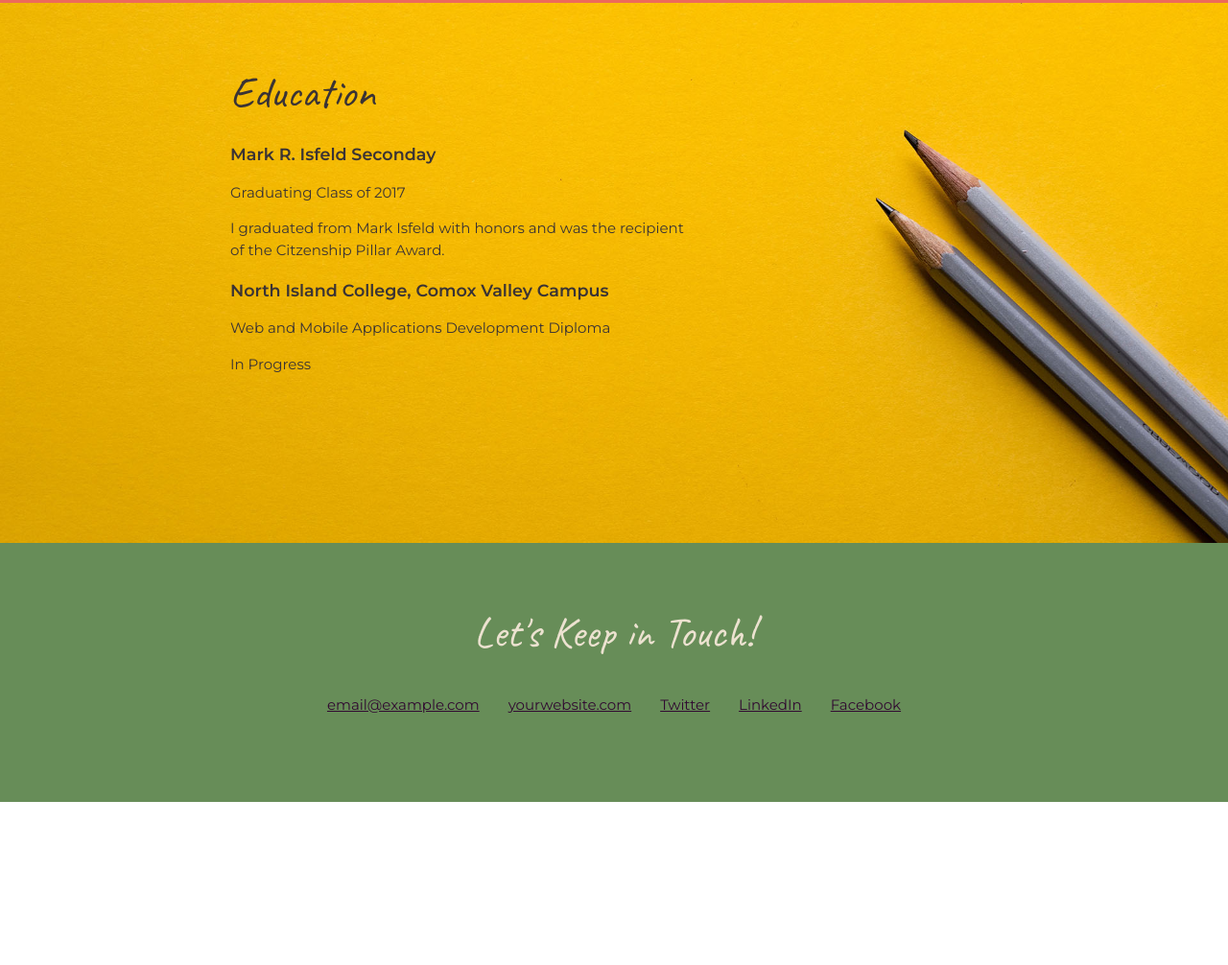
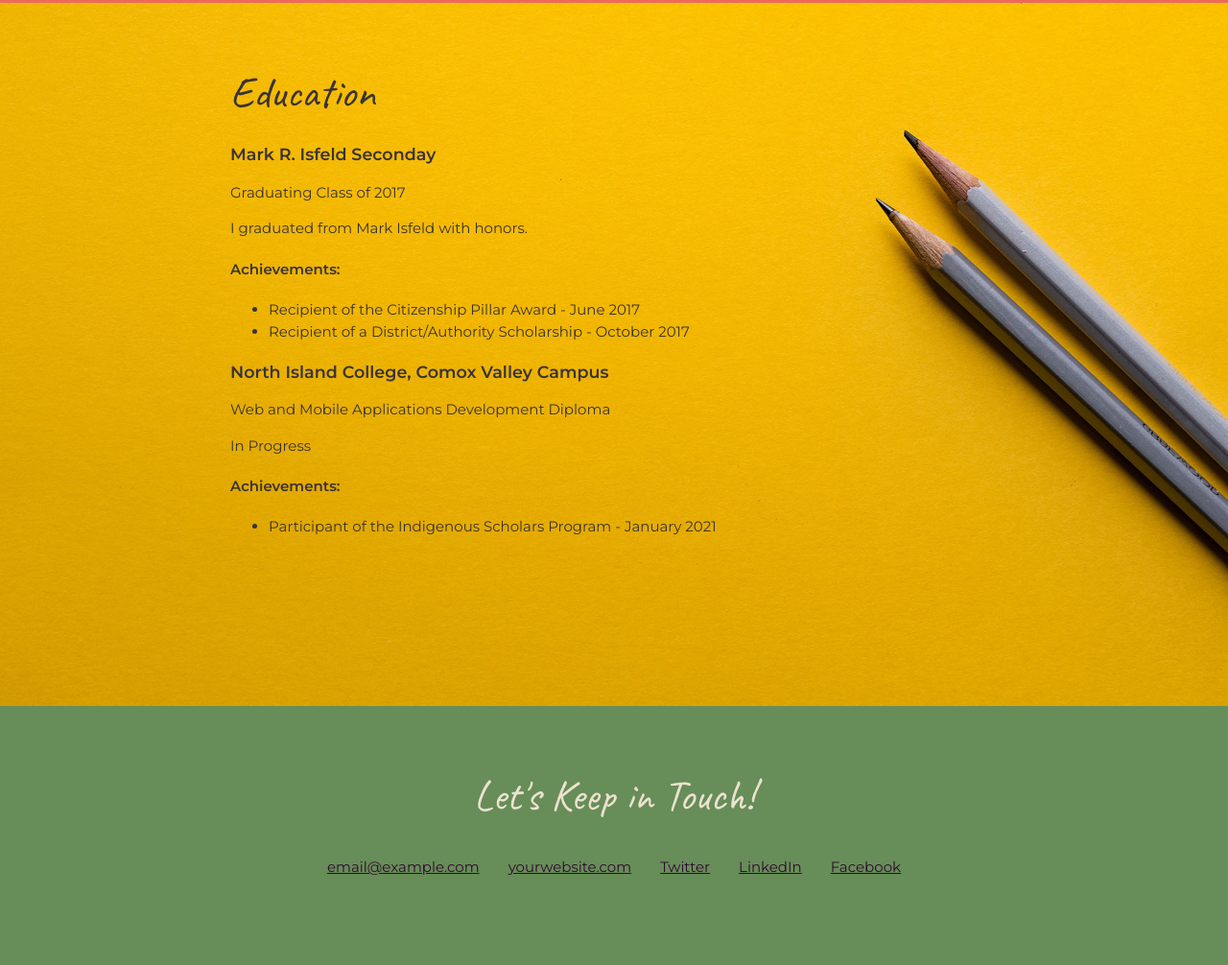
Before and after one commit to nic-dgl203-2021FA/assignment1a-destiny-lewis, a plain HTML site: page index.html in a window 1280 px wide. Shown: the part 3036-4042 px from the top of the page at 96% size. Before the commit the page ends 3872 px from the top, so only its background shows below. Drawn offline with Linux system fonts and the light colour scheme.

Commit message:
Add achievements to education section
- Includes achievements from each school attended.

```diff
--- a/index.html
+++ b/index.html
@@ -156,13 +156,22 @@
           <section>
             <h3>Mark R. Isfeld Seconday</h3>
             <p>Graduating Class of 2017</p>
-            <p>I graduated from Mark Isfeld with honors and was the recipient of the Citzenship Pillar Award.</p>
+            <p>I graduated from Mark Isfeld with honors.</p>
+            <h4>Achievements:</h4>
+            <ul>
+              <li>Recipient of the Citizenship Pillar Award - June 2017</li>
+              <li>Recipient of a District/Authority Scholarship - October 2017</li>
+            </ul>
           </section>
 
           <section>
             <h3>North Island College, Comox Valley Campus</h3>
             <p>Web and Mobile Applications Development Diploma</p>
             <p>In Progress</p>
+            <h4>Achievements: </h4>
+            <ul>
+              <li>Participant of the Indigenous Scholars Program - January 2021</li>
+            </ul>
           </section>
           <!-- End of School block. -->
 
```
